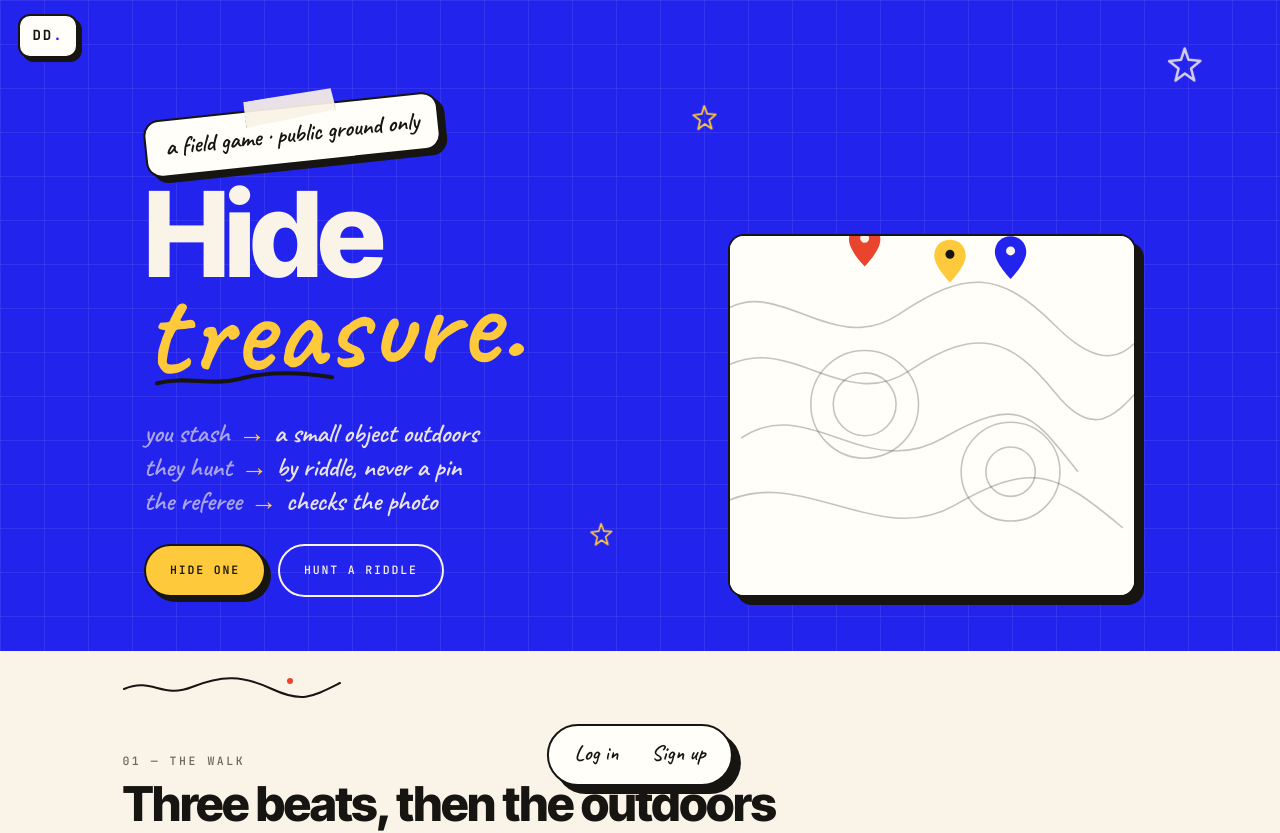
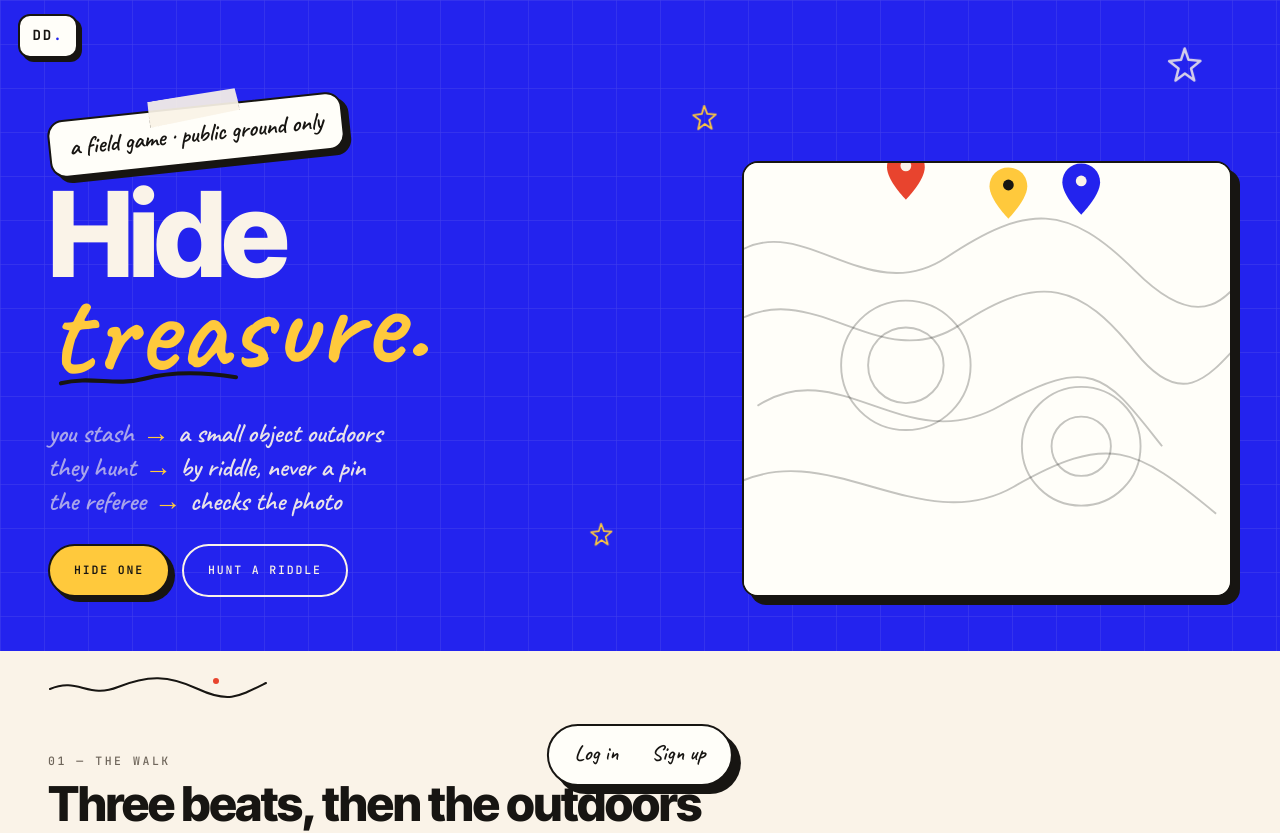
Before and after one commit to Ranbir5ingh/dead-drop, a Next.js app in the folder apps/web/: page / in a window 1280 px wide. Shown: the top 833 px of the page. Built offline with nearby package versions, Linux system fonts and the light colour scheme; no server answers.

Commit message:
Match the landing page side padding to ranbirsingh.dev.
Laptop pages use the same 1400px column and 48px inset as the portfolio, so the hero and the sections below sit on one line instead of a narrow centered strip.

Co-authored-by: ranbirsingh.code <ranbirsingh.code@gmail.com>

```diff
--- a/apps/web/app/globals.css
+++ b/apps/web/app/globals.css
@@ -59,7 +59,7 @@ a { color: inherit; }
 .skip:focus { top: 0.6rem; }
 
 .shell {
-  width: min(1080px, 100%);
+  width: min(1400px, 100%);
   margin: 0 auto;
   position: relative;
   z-index: 1;
@@ -129,13 +129,13 @@ a { color: inherit; }
 .nav a[aria-current="page"] { border-bottom-color: var(--ink); }
 
 main {
-  padding: 5.2rem 1.1rem 2.5rem;
+  padding: 5.2rem 1.5rem 2.5rem;
 }
 
 .hero-stage {
   position: relative;
   margin-top: -5.2rem;
-  margin-inline: calc(-1 * (max(0px, 100vw - 1080px) / 2 + 1.1rem));
+  margin-inline: calc(-1 * (max(0px, 100vw - 1400px) / 2 + 1.5rem));
   padding: 5.6rem 0 6.2rem;
   background: var(--blue);
   color: var(--paper);
@@ -172,9 +172,9 @@ main {
   display: grid;
   gap: 1.5rem;
   align-items: end;
-  width: min(1080px, 100%);
+  width: min(1400px, 100%);
   margin-inline: auto;
-  padding-inline: clamp(1.35rem, 4vw, 2.75rem);
+  padding-inline: 1.5rem;
 }
 
 .sticker-kicker {
@@ -416,7 +416,7 @@ h2 { font-size: clamp(2rem, 7vw, 3rem); margin: 0 0 0.6rem; }
 }
 
 .footer {
-  padding: 0 1.1rem calc(8.5rem + env(safe-area-inset-bottom));
+  padding: 0 1.5rem calc(8.5rem + env(safe-area-inset-bottom));
   color: var(--ink-soft);
 }
 
@@ -542,6 +542,8 @@ h2 { font-size: clamp(2rem, 7vw, 3rem); margin: 0 0 0.6rem; }
 .dock button:disabled { opacity: 0.6; cursor: not-allowed; }
 
 .fine { font-size: 0.92rem; margin: 0.2rem 0 0; }
+
+form { max-width: 44rem; }
 
 .field { display: flex; flex-direction: column; gap: 0.35rem; margin-bottom: 0.9rem; }
 
@@ -972,10 +974,12 @@ td {
     padding-top: 0.28rem;
     padding-bottom: 0.28rem;
   }
-  main { padding: 5.6rem 1.4rem 3rem; }
+  main { padding: 5.6rem 3rem 3rem; }
+  .footer { padding-left: 3rem; padding-right: 3rem; }
+  .hero { padding-inline: 3rem; }
   .hero-stage {
     margin-top: -5.6rem;
-    margin-inline: calc(-1 * (max(0px, 100vw - 1080px) / 2 + 1.4rem));
+    margin-inline: calc(-1 * (max(0px, 100vw - 1400px) / 2 + 3rem));
     padding-top: 6.2rem;
     padding-bottom: 3.4rem;
   }
```
